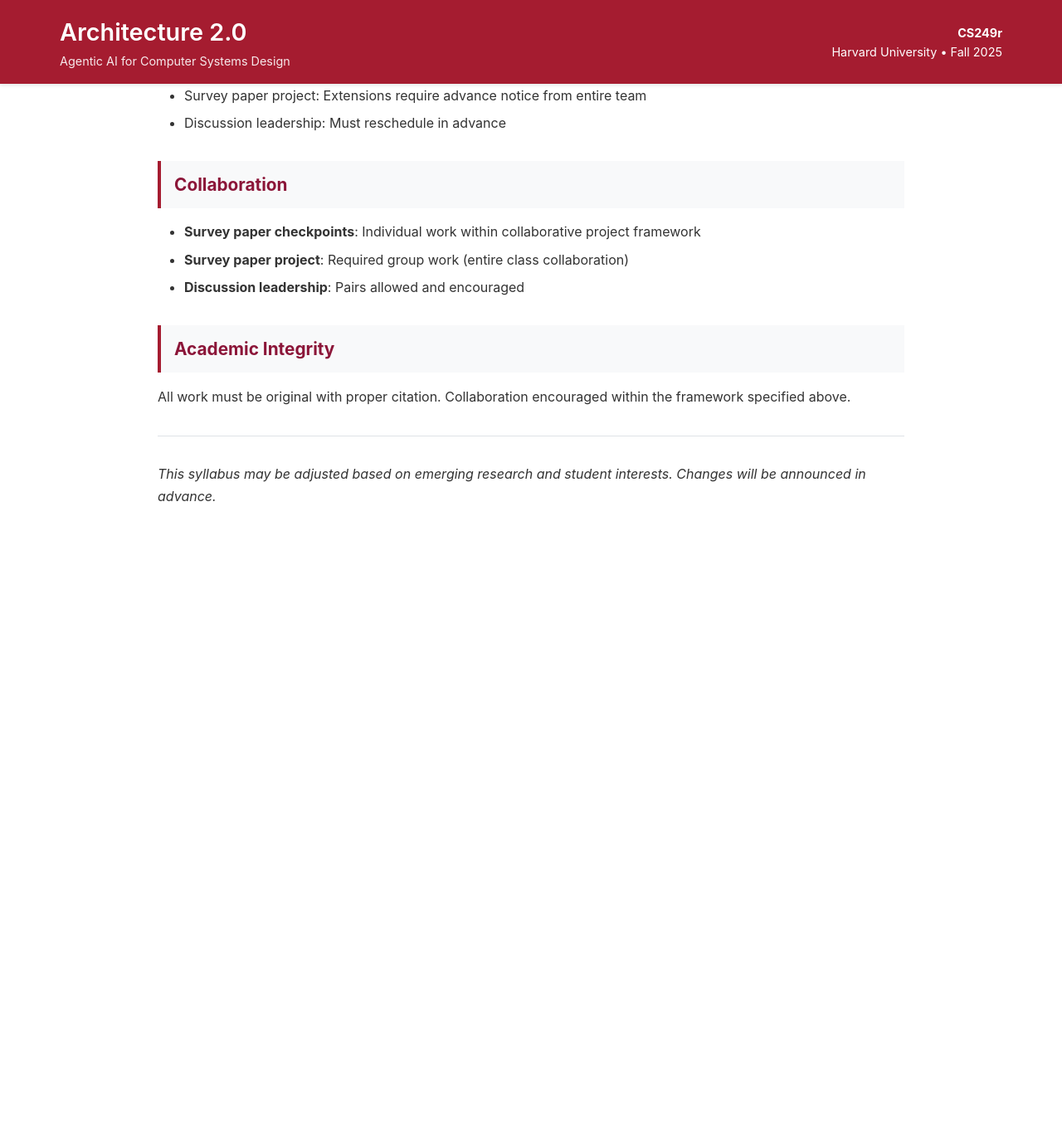
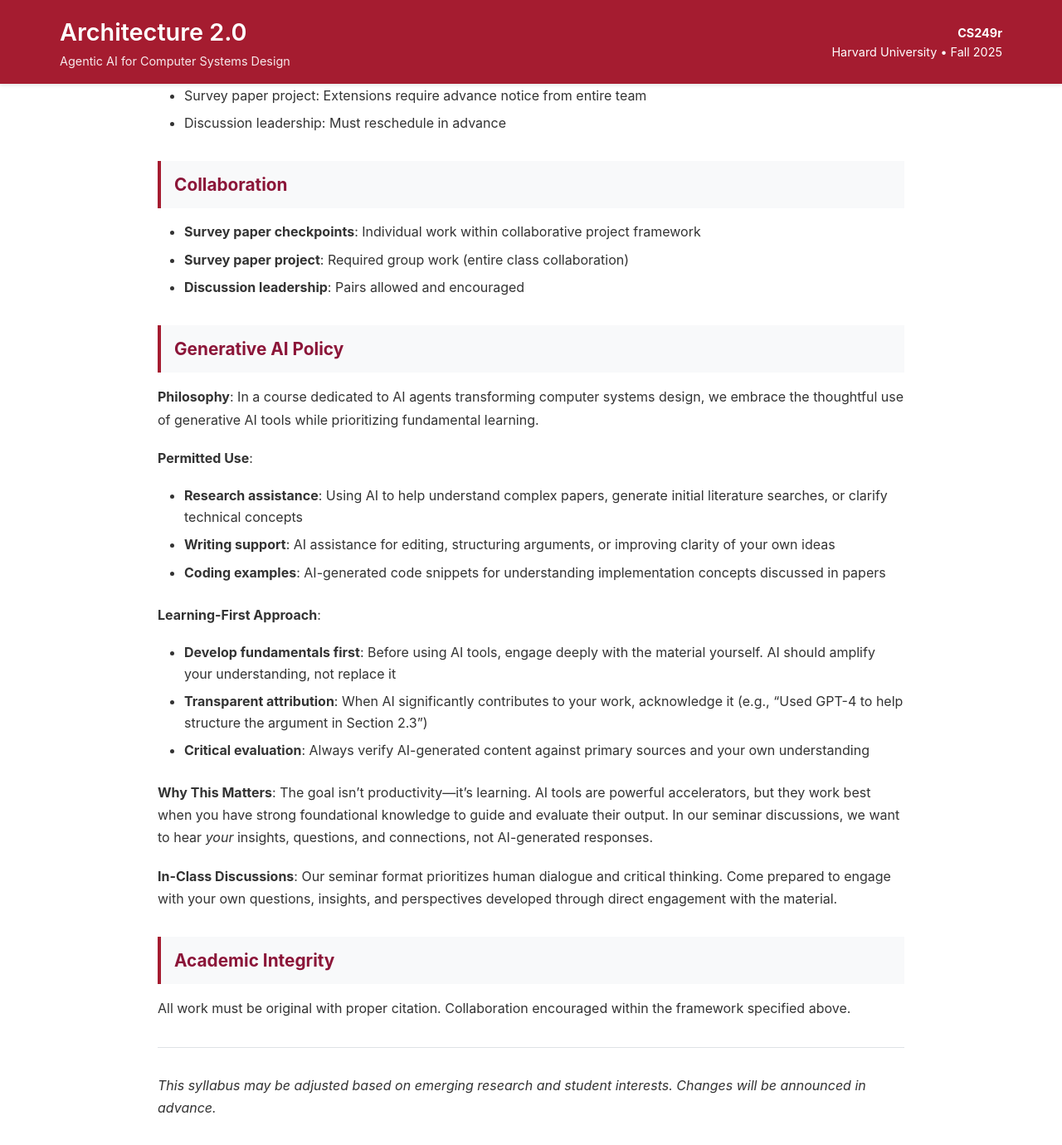
Before and after one commit to harvard-edge/cs249r_fall2025, a Jekyll site: the page built from course/syllabus.md, in a window 1280 px wide and 1400 px high, scrolled down 2256 px. Shown: the top 1380 px of the window at 83% size. Built offline with Jekyll 4.4.1, drawn with Linux system fonts in a browser that asks for light colours; our own code applies the rules of GitHub Pages for plain Markdown files; before the commit the page ends 2919 px from its top, so only the background shows below that.

Commit message:
Add thoughtful Generative AI policy to syllabus
- Embraces responsible AI use while prioritizing fundamental learning
- Emphasizes learning-first approach before using productivity tools
- Requires transparent attribution of AI contributions
- Protects seminar discussion format by encouraging original thinking
- Provides practical guidelines and examples for appropriate use
- Balances AI acceptance with pedagogical goals

```diff
--- a/course/syllabus.md
+++ b/course/syllabus.md
@@ -67,6 +67,25 @@ Regular attendance essential for discussion-based seminar. More than two unexcus
 - **Survey paper project**: Required group work (entire class collaboration)
 - **Discussion leadership**: Pairs allowed and encouraged
 
+### Generative AI Policy
+
+**Philosophy**: In a course dedicated to AI agents transforming computer systems design, we embrace the thoughtful use of generative AI tools while prioritizing fundamental learning.
+
+**Permitted Use**:
+- **Research assistance**: Using AI to help understand complex papers, generate initial literature searches, or clarify technical concepts
+- **Writing support**: AI assistance for editing, structuring arguments, or improving clarity of your own ideas
+- **Coding examples**: AI-generated code snippets for understanding implementation concepts discussed in papers
+
+**Learning-First Approach**:
+- **Develop fundamentals first**: Before using AI tools, engage deeply with the material yourself. AI should amplify your understanding, not replace it
+- **Transparent attribution**: When AI significantly contributes to your work, acknowledge it (e.g., "Used GPT-4 to help structure the argument in Section 2.3")
+- **Critical evaluation**: Always verify AI-generated content against primary sources and your own understanding
+
+**Why This Matters**:
+The goal isn't productivity—it's learning. AI tools are powerful accelerators, but they work best when you have strong foundational knowledge to guide and evaluate their output. In our seminar discussions, we want to hear *your* insights, questions, and connections, not AI-generated responses.
+
+**In-Class Discussions**: Our seminar format prioritizes human dialogue and critical thinking. Come prepared to engage with your own questions, insights, and perspectives developed through direct engagement with the material.
+
 ### Academic Integrity
 All work must be original with proper citation. Collaboration encouraged within the framework specified above.
 
```
